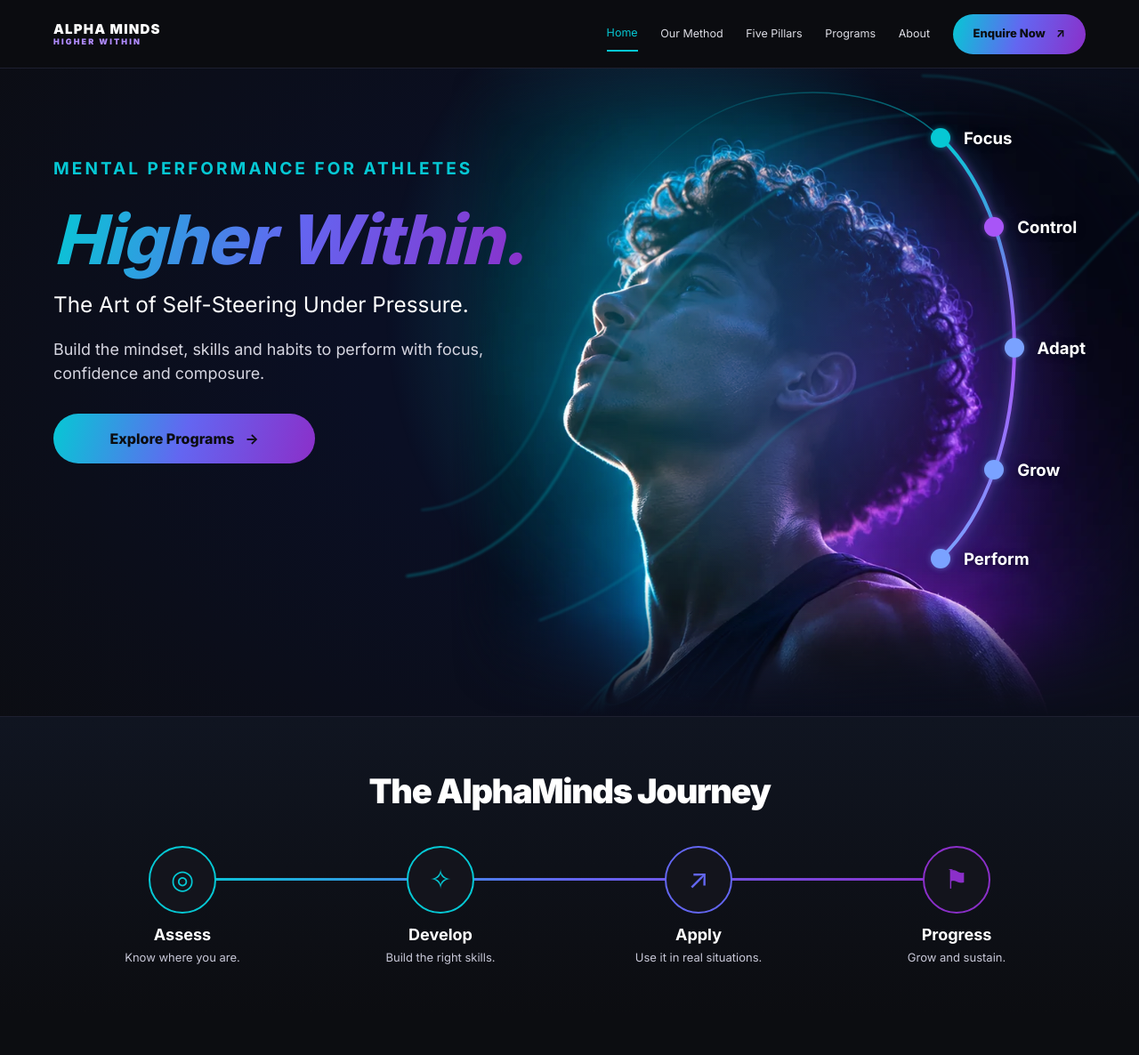
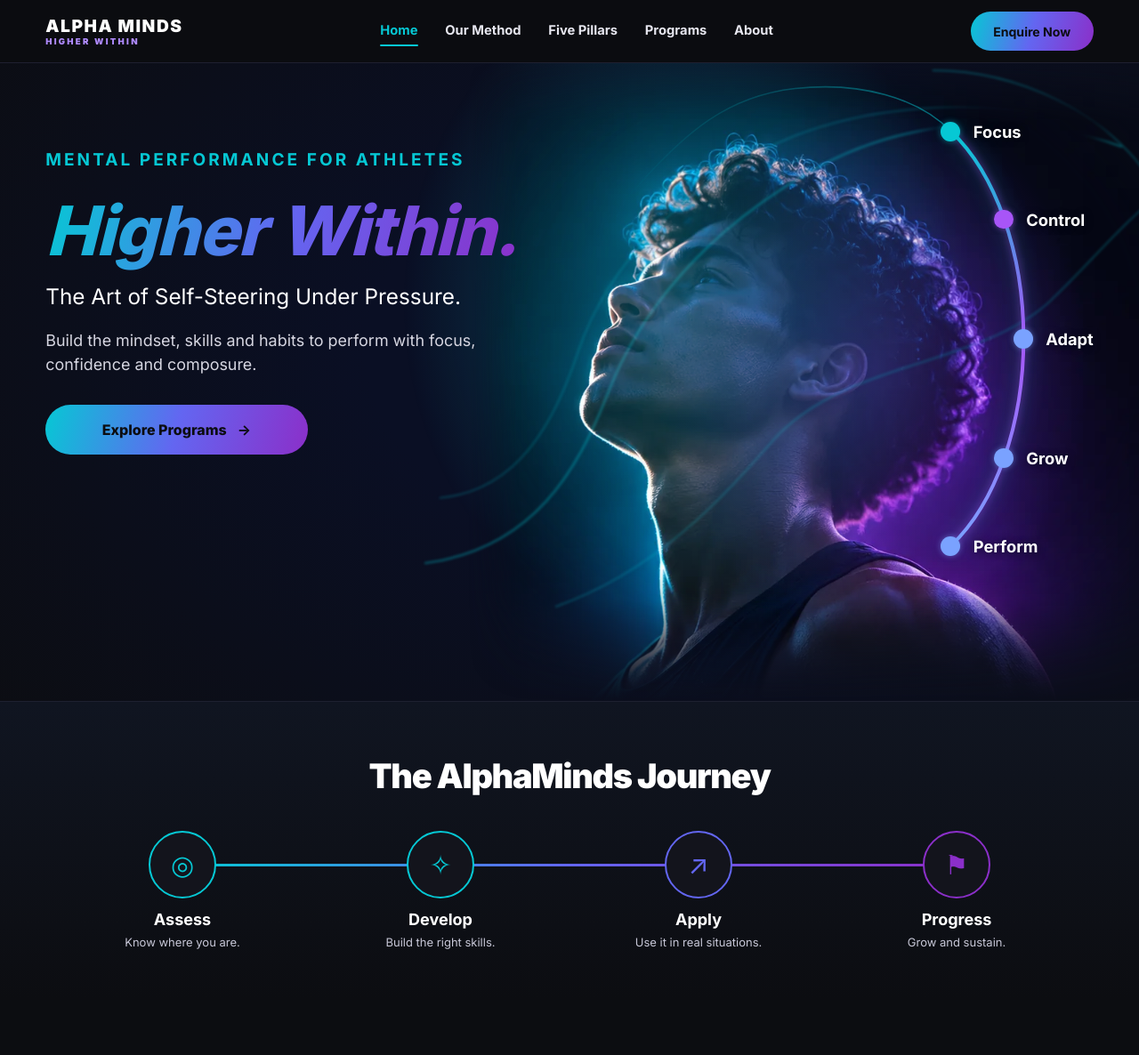
Before and after one commit to ajaypudiyokkada/alphaminds, a Django app: page / in a window 1280 px wide. Shown: the top 1186 px of the page at 89% size. Run offline with Django 5.2, Linux system fonts and the light colour scheme; parts of the project's set-up code (start-up, migrations or seed data) failed here and were passed over.

Commit message:
feat(landing): header to mockup (wider shared container, bigger menu, text-only CTA, larger logo)
Co-Authored-By: Claude Sonnet 5.5 <noreply@anthropic.com>

```diff
--- a/backend/core/static/landing/css/overrides.css
+++ b/backend/core/static/landing/css/overrides.css
@@ -115,7 +115,7 @@
 }
 .hero-arc .arc-top { opacity: .9; }
 .hero-dots {
-  --lf: clamp(11px, 2cqw, 24px);                 /* label font; cqw = stage width */
+  --lf: clamp(11px, 2cqw, 26px);                 /* label font; cqw = stage width */
   --gap: clamp(8px, 1.6cqw, 24px);
   position: absolute;
   inset: 0;
@@ -370,7 +370,7 @@
   main { container-type: inline-size; }
 
   .hero {
-    --C: min(1160px, 100cqw - clamp(32px, 6vw, 64px));       /* header container width */
+    --C: calc(100cqw - 2 * clamp(20px, 4vw, 72px));          /* header/hero container width */
     --cl: calc((100cqw - var(--C)) / 2);                       /* container left edge   */
     --cr: calc(100cqw - var(--cl));                            /* container right edge  */
     --h1w: 6.9;                                                /* headline width in em  */
@@ -379,7 +379,8 @@
     --h1-base: clamp(48px, 6vw, 96px);
     /* stage width that puts the nose just after the headline, within sane bounds */
     --W-fit: calc((var(--C) - var(--h1-base) * var(--h1w) - 2.5cqw) / (var(--rho) - var(--nose)));
-    --W: clamp(var(--C) * .74, var(--W-fit), var(--C) * .80);
+    --W: min(clamp(var(--C) * .70, var(--W-fit), var(--C) * .85),
+             clamp(560px, 56vw, 1000px) * 1122 / 880);          /* hero height ≤ ~width ÷ 1.8 */
     /* never let the headline run into the face */
     --h1: min(var(--h1-base), (var(--C) - var(--W) * (var(--rho) - var(--nose)) - 2cqw) / var(--h1w));
 
@@ -439,3 +440,56 @@
     mask-image: linear-gradient(to right, transparent 0, #000 16%);
   }
 }
+
+/* ═══════════════════════════════════════════════════════════════════════
+   Header, desktop (≥1024): same container as the hero (~4% side padding),
+   bigger menu, text-only Enquire button, taller bar, larger temporary logo.
+   ═══════════════════════════════════════════════════════════════════════ */
+@media (min-width: 1024px) {
+  .site-header .container,
+  .hero .container { width: calc(100% - 2 * clamp(20px, 4vw, 72px)); }
+
+  .site-header .nav {
+    min-height: clamp(68px, 5.5vw, 92px);
+    gap: clamp(18px, 2.4vw, 44px);
+    align-items: center;
+  }
+  .site-header .navigation {
+    margin-inline: auto;                    /* sits between the logo and the button */
+    gap: clamp(18px, 2.4vw, 44px);
+    align-items: center;
+  }
+  .site-header .navigation a {
+    position: relative;
+    padding: 6px 0;
+    font-size: clamp(14px, 1.15vw, 19px);
+    font-weight: 600;
+    line-height: 1.2;
+    color: #e6e6ef;
+    white-space: nowrap;
+    border-bottom: 0;
+  }
+  .site-header .navigation a:hover { color: var(--cyan); }
+  .site-header .navigation a.active { color: var(--cyan); border-bottom: 0; }
+  .site-header .navigation a.active::after {
+    content: "";
+    position: absolute;
+    left: 0;
+    right: 0;
+    bottom: -2px;                            /* ≈ 8px below the text (box has 6px padding) */
+    height: 2px;
+    background: var(--cyan);
+    border-radius: 2px;
+  }
+
+  .site-header .header-cta {
+    min-height: clamp(44px, 3.4vw, 56px);
+    padding-inline: clamp(22px, 2vw, 36px);
+    font-size: clamp(14px, 1.1vw, 18px);
+    font-weight: 700;
+    white-space: nowrap;
+  }
+
+  .site-header .brand-text { font-size: clamp(18px, 1.5vw, 26px); line-height: 1.15; }
+  .site-header .brand-text small { font-size: calc(clamp(18px, 1.5vw, 26px) * .5); margin-top: .12em; }
+}
--- a/backend/templates/landing/index.html
+++ b/backend/templates/landing/index.html
@@ -42,9 +42,7 @@
         <a href="#programs">Programs</a>
         <a href="#about">About</a>
       </nav>
-      <a class="btn btn-primary header-cta" href="{% url 'login' %}">
-        Enquire Now <span aria-hidden="true">↗</span>
-      </a>
+      <a class="btn btn-primary header-cta" href="{% url 'login' %}">Enquire Now</a>
     </div>
   </header>
 
```
